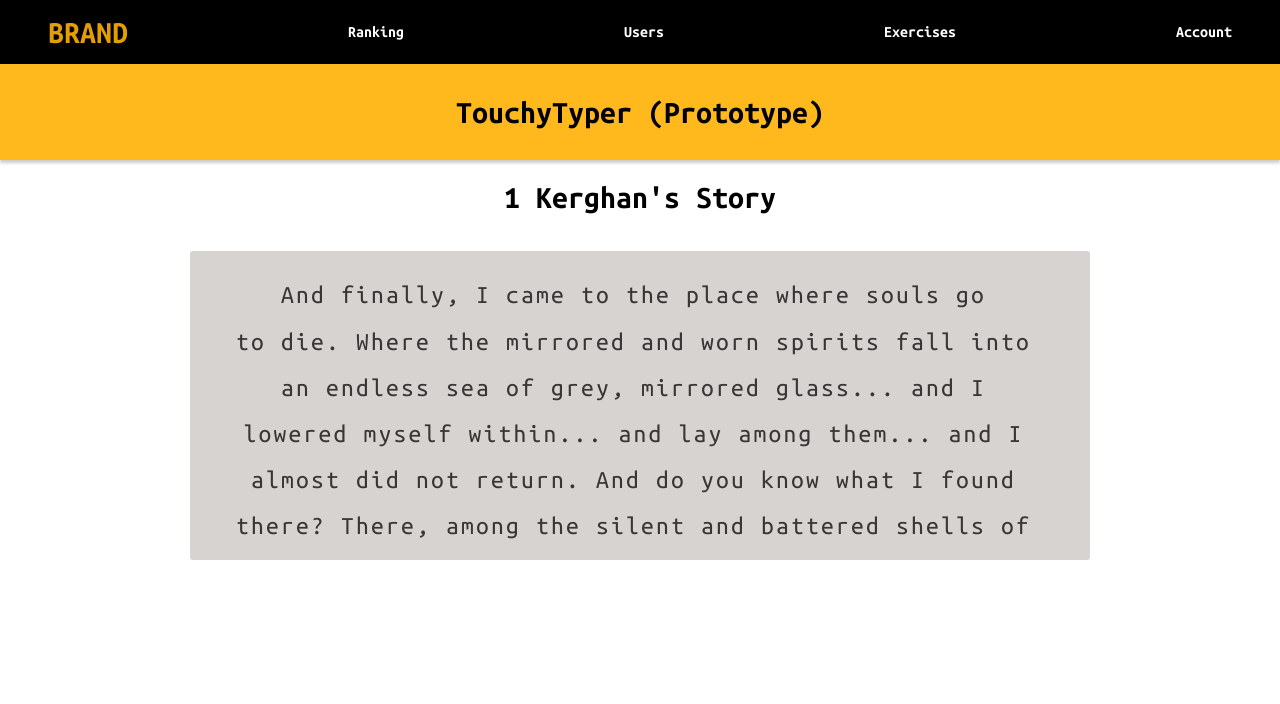
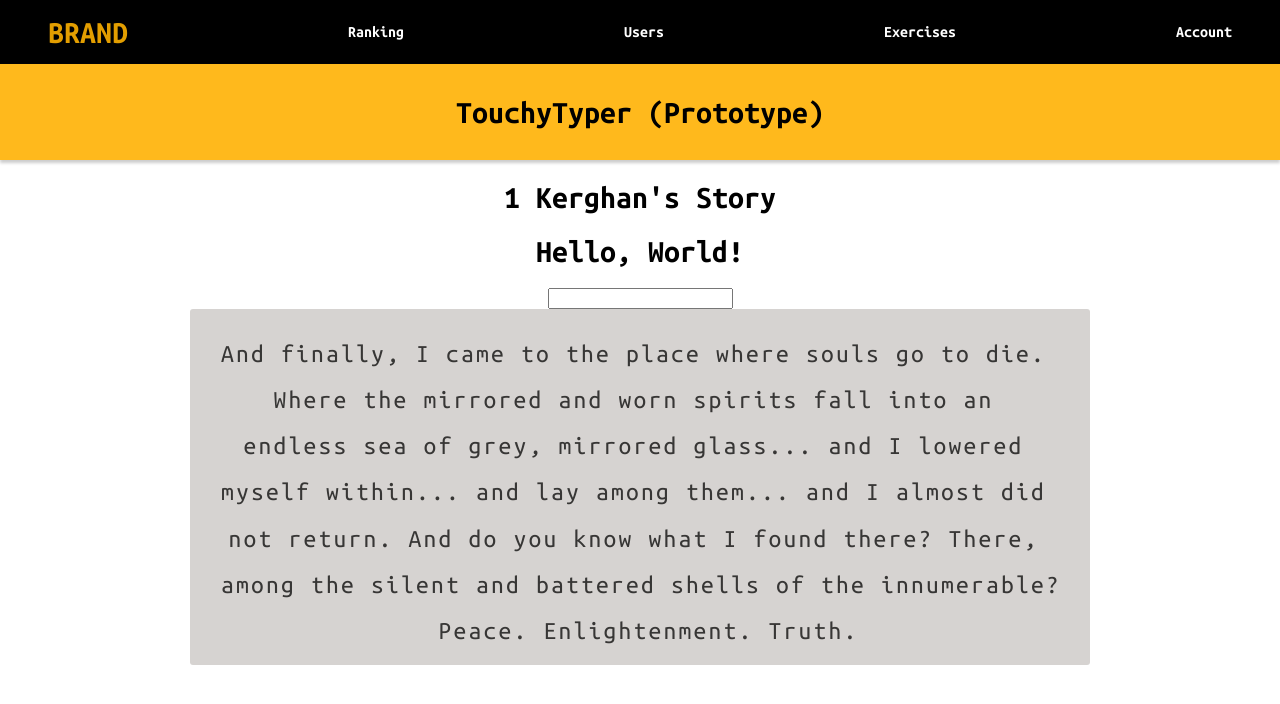
Before and after one commit to wdudek82/touchtyper-fronend-react, a React (Create React App) app: page /exercise/1 in a window 1280 px wide. Shown: the top 704 px of the page. Built offline with nearby package versions, Linux system fonts and the light colour scheme.

Commit message:
OMB! I did it finally! New, faster and cleaner way of converting exercise text to html

```diff
--- a/src/components/ExerciseWrapper/ExerciseWrapper.js
+++ b/src/components/ExerciseWrapper/ExerciseWrapper.js
@@ -50,6 +50,7 @@ class ExerciseWrapper extends Component {
         <h1>
           {exercise.id} {exercise.title}
         </h1>
+        {/*<TypingExercise exercise={exercise} />*/}
         <TypingExercise exercise={exercise} />
       </>
     );
--- a/src/components/TypingExercise/CharacterSpan/CharacterSpan.js
+++ b/src/components/TypingExercise/CharacterSpan/CharacterSpan.js
@@ -1,12 +1,30 @@
 import React from 'react';
 import './CharacterSpan.css';
 
-const CharacterSpan = (props) => {
-  return (
-    <span className={`char ${props.classes || ''}`}>
-      {props.children !== ' ' ? props.children : <i>&nbsp;</i>}
-    </span>
-  );
-};
+class CharacterSpan extends React.Component {
+  // componentWillReceiveProps(nextProps, nextContext) {
+  //   console.log(nextProps);
+  // }
+
+  shouldComponentUpdate(nextProps, nextState, nextContext) {
+    let shouldUpdate = false;
+    const { typedText, charIndex} = this.props;
+    const nextTypedText = nextProps.typedText;
+
+    if (typedText[charIndex] !== nextTypedText[charIndex]) {
+      shouldUpdate = true;
+    }
+
+    return shouldUpdate;
+  }
+
+  render() {
+    return (
+      <span className={`char ${this.props.classes || ''}`}>
+        {this.props.children !== ' ' ? this.props.children : <i>&nbsp;</i>}
+      </span>
+    );
+  };
+}
 
 export default CharacterSpan;
--- a/src/components/TypingExercise/LineSpan/LineSpan.js
+++ b/src/components/TypingExercise/LineSpan/LineSpan.js
@@ -4,36 +4,46 @@ import './LineSpan.css';
 
 class LineSpan extends Component {
   shouldComponentUpdate(nextProps, nextState, nextContext) {
+    let shouldUpdate = false;
+    const { line, startIndex } = this.props;
+    const typedTextLine = this.props.typedText.substr(startIndex, line.length);
+    const newTypedTextLine = nextProps.typedText.substr(startIndex, line.length);
 
-    let shouldUpdate = false;
-    if (nextProps.typedTokens && this.props.typedTokens) {
-      for (let i = 0; nextProps.typedTokens.length; i += 1) {
-        if (nextProps.typedTokens[i] !== this.props.typedToken[i]) {
-          console.group('LineSpan :: shouldComponentUpdate');
-          console.log('nextProps', nextProps);
-          console.log('nextState', nextState);
-          console.log('nextContext', nextContext);
-          console.groupEnd();
 
-          shouldUpdate = true;
-          break;
-        }
-      }
+    if (typedTextLine !== newTypedTextLine) {
+      shouldUpdate = true;
     }
+
     return shouldUpdate;
   }
 
-  createTokenSpans = () => {
-    const { tokens, typedTokens } = this.props;
+  createTokenSpans = (line, lineStartIndex) => {
+    const pattern = /\W*\w+\W*/g;
+    const tokens = line.match(pattern);
+    let totalLength = lineStartIndex;
 
-    console.log('2. typed tokens:', typedTokens);
-    return tokens.map((token, index) => {
-      return <TokenSpan token={token} typedToken={typedTokens} />;
+    return tokens.map((token) => {
+      const startIndex = totalLength;
+      totalLength += token.length;
+
+      return (
+        <TokenSpan
+          key={`${token}_${startIndex}`}
+          token={token}
+          startIndex={startIndex}
+          typedText={this.props.typedText}
+        />
+      );
     });
   };
 
   render() {
-    return <span className="line">{this.createTokenSpans()}</span>;
+    const { line, startIndex } = this.props;
+    return (
+      <span className="line">
+        {this.createTokenSpans(line, startIndex)}
+      </span>
+    );
   }
 }
 
--- a/src/components/TypingExercise/TokenSpan/TokenSpan.js
+++ b/src/components/TypingExercise/TokenSpan/TokenSpan.js
@@ -3,42 +3,47 @@ import './TokenSpan.css';
 import CharacterSpan from '../CharacterSpan/CharacterSpan';
 
 class TokenSpan extends React.Component {
-  componentWillMount() {
-    // console.log('token did mount', this.props);
-  }
+  shouldComponentUpdate(nextProps, nextState, nextContext) {
+    let shouldUpdate = false;
+    const { token, startIndex } = this.props;
+    const typedTextToken = this.props.typedText.substr(startIndex, token.length);
+    const newTypedTextToken = nextProps.typedText.substr(startIndex, token.length);
 
-  componentWillReceiveProps(nextProps, nextContext) {
-    // console.log('will receive', nextProps);
-  }
-
-  shouldComponentUpdate(nextProps, nextState, nextContext) {
-    let shouldUpdate = true;
-    if (nextProps.typedToken === this.props.typedToken) {
-      shouldUpdate = false;
+    if (typedTextToken !== newTypedTextToken) {
+      shouldUpdate = true;
     }
 
     return shouldUpdate;
   }
 
-  createCharSpans = () => {
-    const { token, typedToken } = this.props;
+  createCharSpans = (token, tokenStartIndex) => {
+    return token.split('').map((char, index) => {
+      const charIndex = tokenStartIndex + index;
+      let classes = '';
+      if (this.props.typedText[charIndex]) {
+        classes =
+          char === this.props.typedText[charIndex] ? 'correct' : 'incorrect';
+      }
 
-
-    return token.split('').map((char, index) => {
-      let classes = '';
-      if (typedToken && typedToken[index]) {
-        classes = typedToken[index] === char ? 'correct' : 'incorrect';
-      }
-      return <CharacterSpan classes={classes}>{char}</CharacterSpan>;
+      return (
+        <CharacterSpan
+          key={`${char}_${charIndex}`}
+          classes={classes}
+          charIndex={charIndex}
+          typedText={this.props.typedText}
+        >
+          {char}
+        </CharacterSpan>
+      );
     });
   };
 
   render() {
-    const { charSpans, isCurrent, start, tokenLength } = this.props;
+    const { token, startIndex } = this.props;
 
     return (
-      <span className={`token ${isCurrent ? 'current' : ''}`}>
-        {this.createCharSpans()}
+      <span className={`token`}>
+        {this.createCharSpans(token, startIndex)}
       </span>
     );
   }
--- a/src/components/TypingExercise/TypingExercise.js
+++ b/src/components/TypingExercise/TypingExercise.js
@@ -1,104 +1,88 @@
 import React, { Component } from 'react';
-import MasterInput from '../Layout/MasterInput/MasterInput';
+import LineSpan from './LineSpan/LineSpan';
 import './TypingExercise.css';
-import LineSpan from './LineSpan/LineSpan';
 
 class TypingExercise extends Component {
   state = {
     originalText: this.props.exercise.text,
     typedText: '',
-    lineData: {},
-    // tokensData: {},
   };
 
-  componentDidMount() {
-    // this.getTokensData(this.state.originalText);
-    this.getLinesData();
-  }
+  componentDidMount() {}
 
-  getTokensData = (text) => {
-    const pattern = /\W*\w+[\s\W]*/g;
-    const tokens = text.match(pattern);
+  createLineSpans = (text) => {
+    const pattern = /[\w\W]{1,55}\W/g;
+    const lines = this.state.originalText.match(pattern);
+    let totalLength = 0;
 
-    if (tokens) {
-      const tokenIndexes = [0];
-      let sum = tokens[0].length;
-      for (let i = 1; i < tokens.length; i += 1) {
-        tokenIndexes.push(sum);
-        sum += tokens[i].length;
-      }
+    return lines.map((line) => {
+      const startIndex = totalLength;
+      totalLength += line.length;
 
-      // this.setState(() => ({ tokensData: { tokens, tokenIndexes } }));
-      return { tokens, tokenIndexes };
-    }
-    return null;
-  };
-
-  getLinesData = () => {
-    const { tokens } = this.getTokensData(this.state.originalText);
-    const lineMaxLength = 55;
-    const lines = [];
-    const lineStartingIndexes = [0];
-    const lineLengths = [];
-    let startingIndex = 0;
-    let sum = 0;
-    for (let i = 0; i < tokens.length; i += 1) {
-      sum += tokens[i].length;
-
-      if (tokens[i + 1] && sum + tokens[i + 1].length > lineMaxLength) {
-        lineStartingIndexes.push(sum + lineStartingIndexes.slice(-1)[0]);
-        lineLengths.push(sum);
-        lines.push(tokens.slice(startingIndex, i));
-        startingIndex = i;
-        sum = 0;
-      }
-    }
-
-    this.setState(() => ({ lineData: { lines, lineStartingIndexes, lineLengths } }));
-  };
-
-  createLineSpans = () => {
-    const { lineData } = this.state;
-    return lineData.lines.map((line, index) => {
-      const typedTextTokens = this.getTokensData(
-        this.state.typedText.substr(
-          lineData.lineStartingIndexes[index],
-          lineData.lineLengths[index],
-        ),
+      return (
+        <LineSpan
+          key={line}
+          line={line}
+          startIndex={startIndex}
+          typedText={this.state.typedText}
+        />
       );
-
-      console.log('1. typed tokens:', typedTextTokens);
-      console.log('1. lineData:', lineData.lineStartingIndexes[index]);
-      console.log('1. lineData - lineLength:', lineData.lineLengths[index]);
-      return <LineSpan tokens={line} typedTokens={typedTextTokens && typedTextTokens.tokens} />;
     });
   };
 
-  handleChange = (e) => {
+  // createTokenSpans = (line, lineStartIndex) => {
+  //   const pattern = /\W*\w+\W*/g;
+  //   const tokens = line.match(pattern);
+  //   let totalLength = lineStartIndex;
+  //
+  //   return tokens.map((token) => {
+  //     const startIndex = totalLength;
+  //     totalLength += token.length;
+  //
+  //     return (
+  //       <TokenSpan key={_.uuid()}>{this.createCharSpans(token, startIndex)}</TokenSpan>
+  //     );
+  //   });
+  // };
+
+  // createCharSpans = (token, tokenStartIndex) => {
+  //   return token.split('').map((char, index) => {
+  //     const charIndex = tokenStartIndex + index;
+  //     let classList = '';
+  //     if (this.state.typedText[charIndex]) {
+  //       classList =
+  //         char === this.state.typedText[charIndex] ? 'correct' : 'incorrect';
+  //     }
+  //
+  //     return (
+  //       <CharacterSpan key={_.uuid()} classes={classList}>
+  //         {char}
+  //       </CharacterSpan>
+  //     );
+  //   });
+  // };
+
+  handleOnChange = (e) => {
     const { value } = e.target;
-    const { originalText } = this.state;
 
-    if (value.length <= originalText.length) {
-      this.setState(() => ({ typedText: value }));
-    }
+    this.setState(() => ({ typedText: value }));
   };
 
-  handleKeyDown = (e) => {};
+  render() {
+    // console.log('typed: ', this.state.typedText, this.state.originalText.length);
+    // this.createLineSpans(this.state.originalText);
 
-  handleKeyUp = (e) => {};
-
-  render() {
     return (
       <div>
-        <MasterInput
-          keyUp={this.handleKeyUp}
-          change={this.handleChange}
-          keyDown={this.handleKeyDown}
+        <h1>Hello, World!</h1>
+        <input
+          type="text"
           value={this.state.typedText}
+          onChange={this.handleOnChange}
         />
 
         <div className="text-container">
-          {this.state.lineData.lines && this.createLineSpans()}
+          {this.createLineSpans()}
         </div>
       </div>
     );
```
Also changed, not shown: src/components/TypingExercise/TypingExercise.old.2.js (added, +105 -0 lines).
